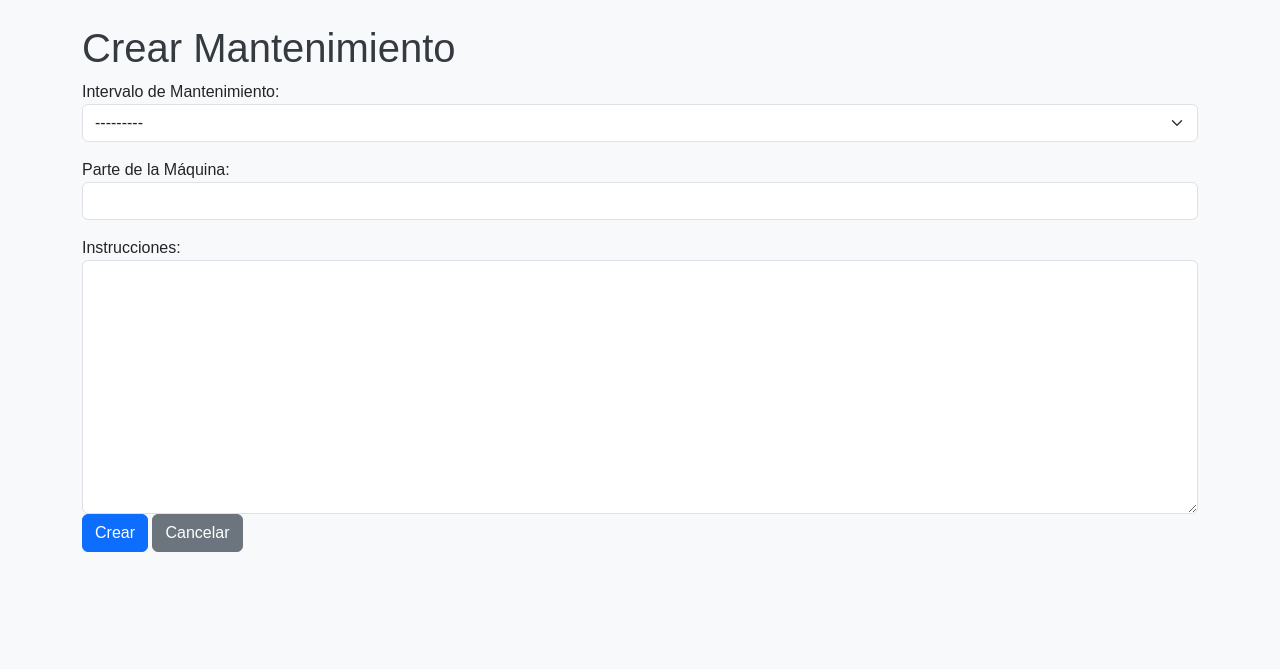
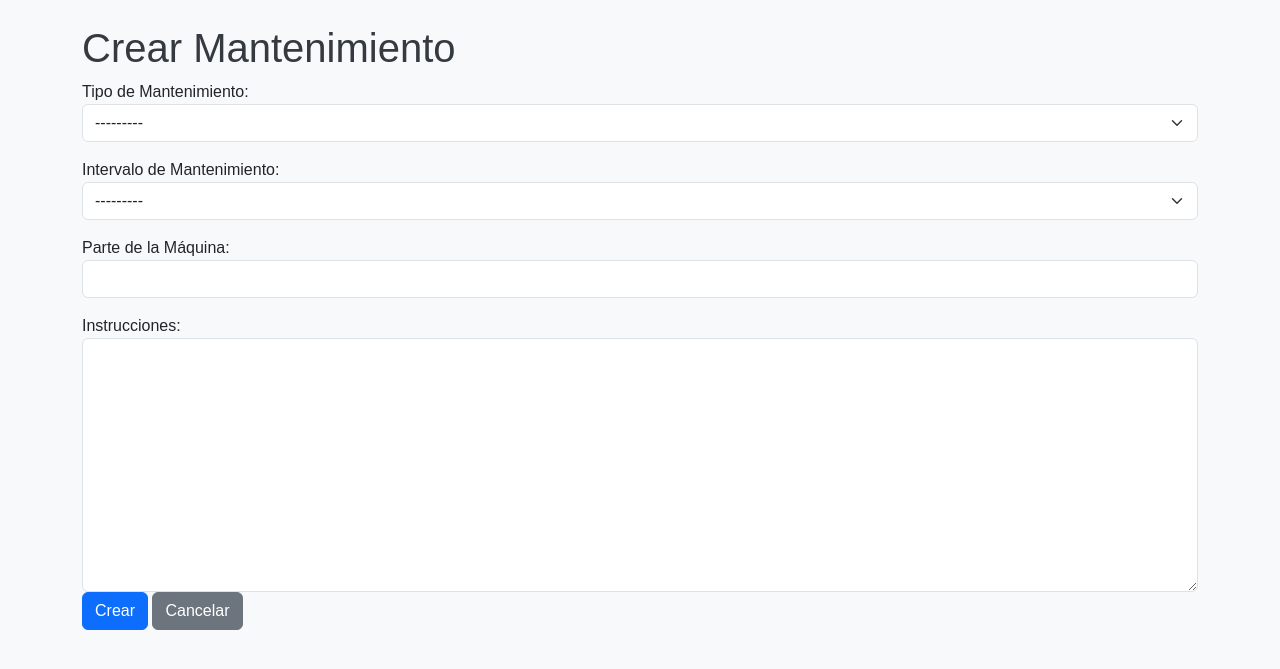
Before and after one commit to frangcisneros/mantenimiento-programado, a Django app: page /crear-mantenimiento/ in a window 1280 px wide. Shown: the part 76-745 px from the top of the page. Run offline with Django 5.2, Linux system fonts and the light colour scheme; data that the repository does not hold is empty.

Commit message:
poder crear mantenimientos

```diff
--- a/mantenimiento/forms.py
+++ b/mantenimiento/forms.py
@@ -29,6 +29,12 @@ class TareaForm(forms.ModelForm):
 
 
 class MantenimientoForm(forms.ModelForm):
+    tipo_mantenimiento = forms.ModelChoiceField(
+        queryset=MantenimientoService().obtener_tipos_mantenimiento(),
+        label="Tipo de Mantenimiento",
+        widget=forms.Select(attrs={"class": "form-select"}),
+    )
+
     intervalo = forms.ModelChoiceField(
         queryset=IntervaloService().obtener_intervalos(),
         label="Intervalo de Mantenimiento",
@@ -46,4 +52,4 @@ class MantenimientoForm(forms.ModelForm):
 
     class Meta:
         model = Mantenimiento
-        fields = ["intervalo", "parte_maquina", "instrucciones"]
+        fields = ["tipo_mantenimiento", "intervalo", "parte_maquina", "instrucciones"]
--- a/mantenimiento/models.py
+++ b/mantenimiento/models.py
@@ -38,6 +38,9 @@ class Maquina(models.Model):
 class OpcionesMantenimiento(models.Model):
     id_opcion_mantenimiento = models.AutoField(primary_key=True)
     tipo_mantenimiento = models.CharField(max_length=100)
+
+    def __str__(self):
+        return self.tipo_mantenimiento
 
 
 class OpcionesIntervalo(models.Model):
--- a/mantenimiento/services/mantenimiento_service.py
+++ b/mantenimiento/services/mantenimiento_service.py
@@ -1,7 +1,11 @@
-from ..models import Mantenimiento
+from ..models import Mantenimiento, OpcionesMantenimiento
 
 
 class MantenimientoService:
     def obtener_mantenimientos(self):
         # Devuelve directamente el queryset completo
         return Mantenimiento.objects.all()
+
+    def obtener_tipos_mantenimiento(self):
+        # Devuelve directamente el queryset completo
+        return OpcionesMantenimiento.objects.all()
--- a/mantenimiento/templates/crear_mantenimiento.html
+++ b/mantenimiento/templates/crear_mantenimiento.html
@@ -8,6 +8,11 @@
 <form method="post" novalidate>
     {% csrf_token %}
     {{ form.non_field_errors }}
+    <div class="mb-3">
+        {{ form.tipo_mantenimiento.label_tag }}
+        {{ form.tipo_mantenimiento }}
+        {{ form.tipo_mantenimiento.errors }}
+    </div>
     <div class="mb-3">
         {{ form.intervalo.label_tag }}
         {{ form.intervalo }}
```
